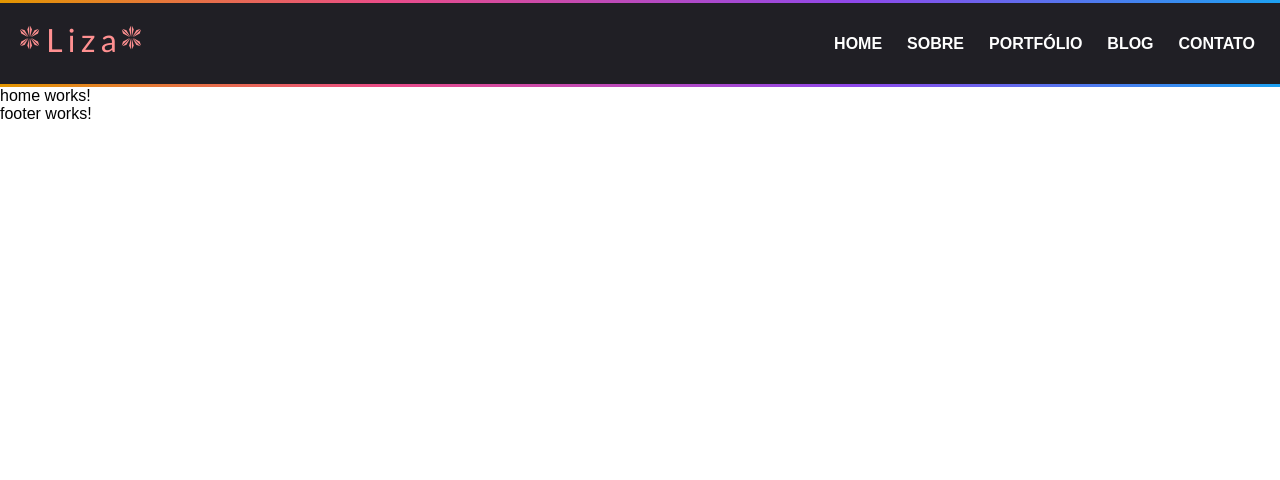
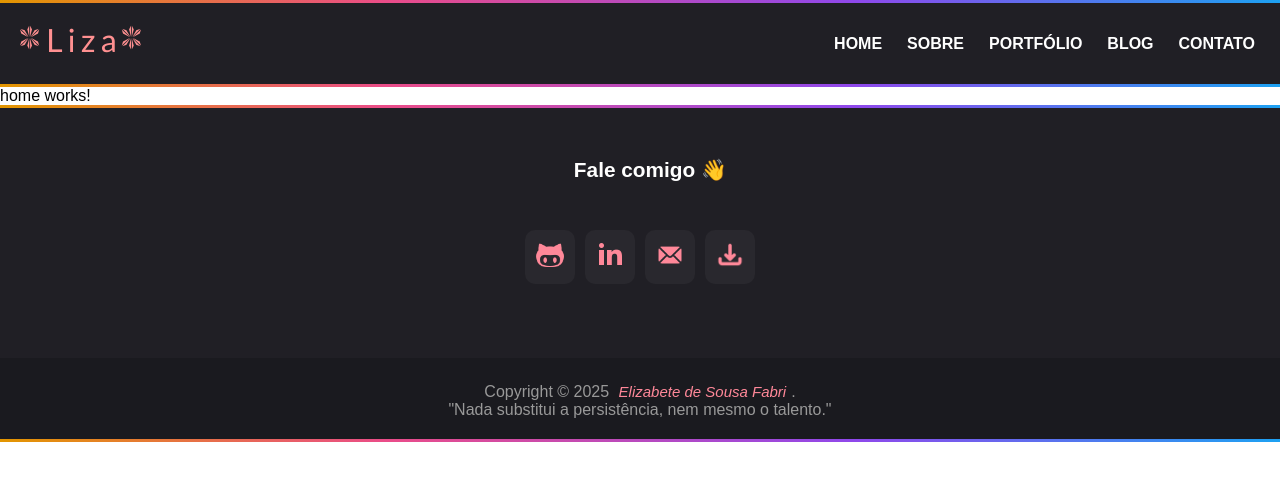
Before and after one commit to elizabetefabri/elizabetefabri.github.io, an Angular app: page / in a window 1280 px wide. Shown: the top 480 px of the page. Built offline with nearby package versions, Linux system fonts and the light colour scheme.

Commit message:
Componente de footer pronto

```diff
--- a/src/app/core/components/footer/footer.component.html
+++ b/src/app/core/components/footer/footer.component.html
@@ -1 +1,19 @@
-<p>footer works!</p>
+<!--COMPONENTE HTML FOOTER -->
+<app-div></app-div>
+
+<app-social-media
+  contatoTitle="Fale comigo 👋"
+  [links]="socialLinks">
+</app-social-media>
+
+<footer>
+  <p class="copyright">
+    {{ footerCopyright }}
+    <a href="">
+      <em>{{ footerTextoLink }}</em>
+    </a>. <br />
+    {{ footerCopyright2 }}
+  </p>
+</footer>
+
+<app-div></app-div>
--- a/src/app/core/components/footer/footer.component.ts
+++ b/src/app/core/components/footer/footer.component.ts
@@ -1,4 +1,5 @@
-import { Component } from '@angular/core';
+import { Component, Input } from '@angular/core';
+import type { SocialMediaLink } from 'src/app/shared/models/social-media.model';
 
 @Component({
   selector: 'app-footer',
@@ -6,5 +7,34 @@ import { Component } from '@angular/core';
   styleUrls: ['./footer.component.css']
 })
 export class FooterComponent {
+  @Input() footerCopyright = "Copyright © 2025";
+  @Input() footerTextoLink = "Elizabete de Sousa Fabri";
+  @Input() footerCopyright2 = '"Nada substitui a persistência, nem mesmo o talento."';
 
+  socialLinks: SocialMediaLink[] = [
+    {
+      image: "../../../assets/icons/github.png",
+      link: "https://github.com/elizabetefabri",
+      alt: "GITHUB",
+      title: "Bora ver meus projetos no GitHub 🖤"
+    },
+    {
+      image: "../../../assets/icons/linkedin.png",
+      link: "https://www.linkedin.com/in/elizabetefabri/",
+      alt: "LINKEDIN",
+      title: "Acesse meu Linkedin 💙"
+    },
+    {
+      image: "../../../assets/icons/email.png",
+      link: "mailto:elizabetesousafabri@gmail.com",
+      alt: "EMAIL",
+      title: "Mande um E-mail 📩"
+    },
+    {
+      image: "../../../assets/icons/download.png",
+      link: "",  // Preencha com o link de download, se houver.
+      alt: "Download",
+      title: "Faça o download aqui do meu currículo 💌"
+    }
+  ];
 }
```
